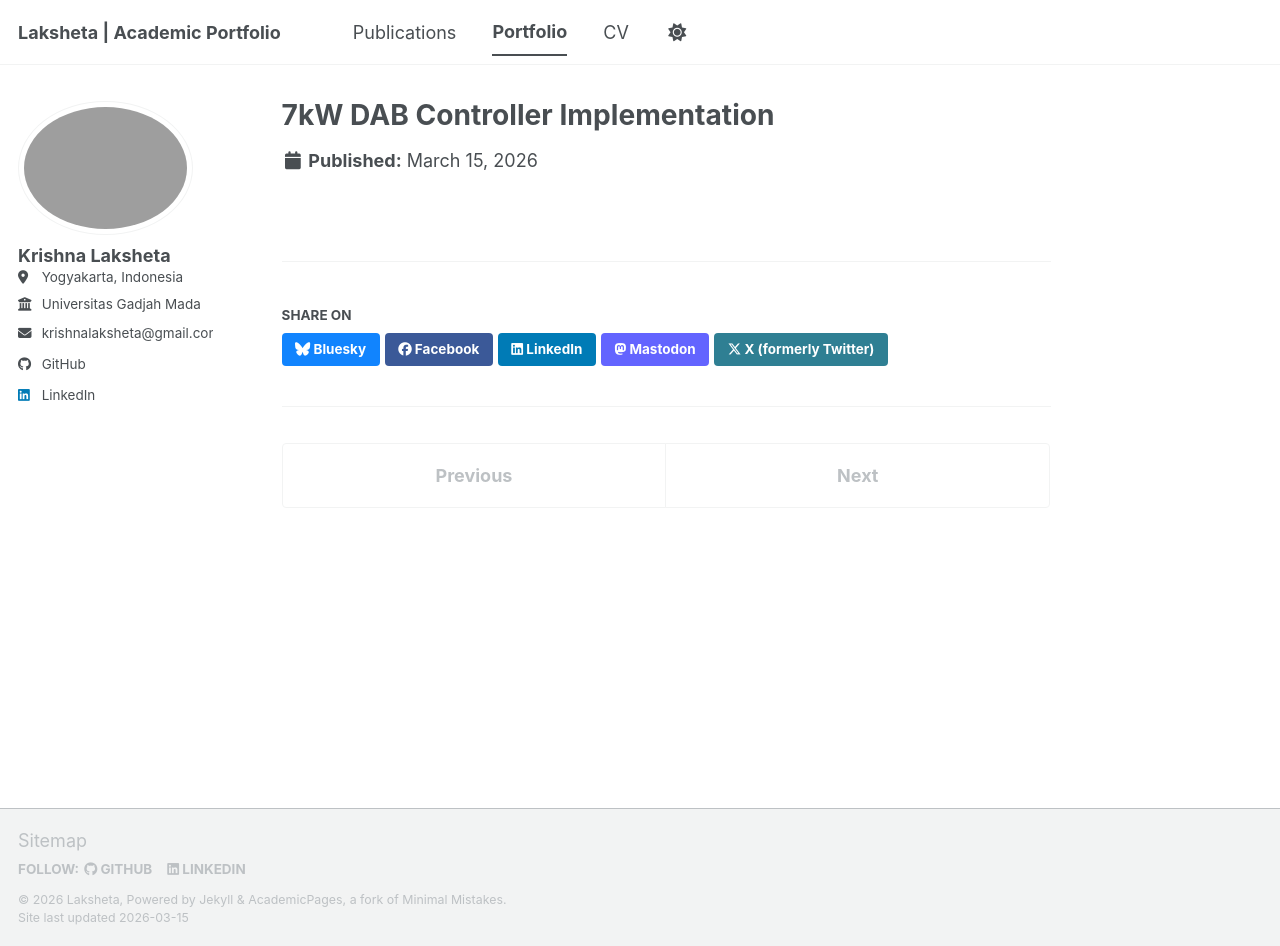
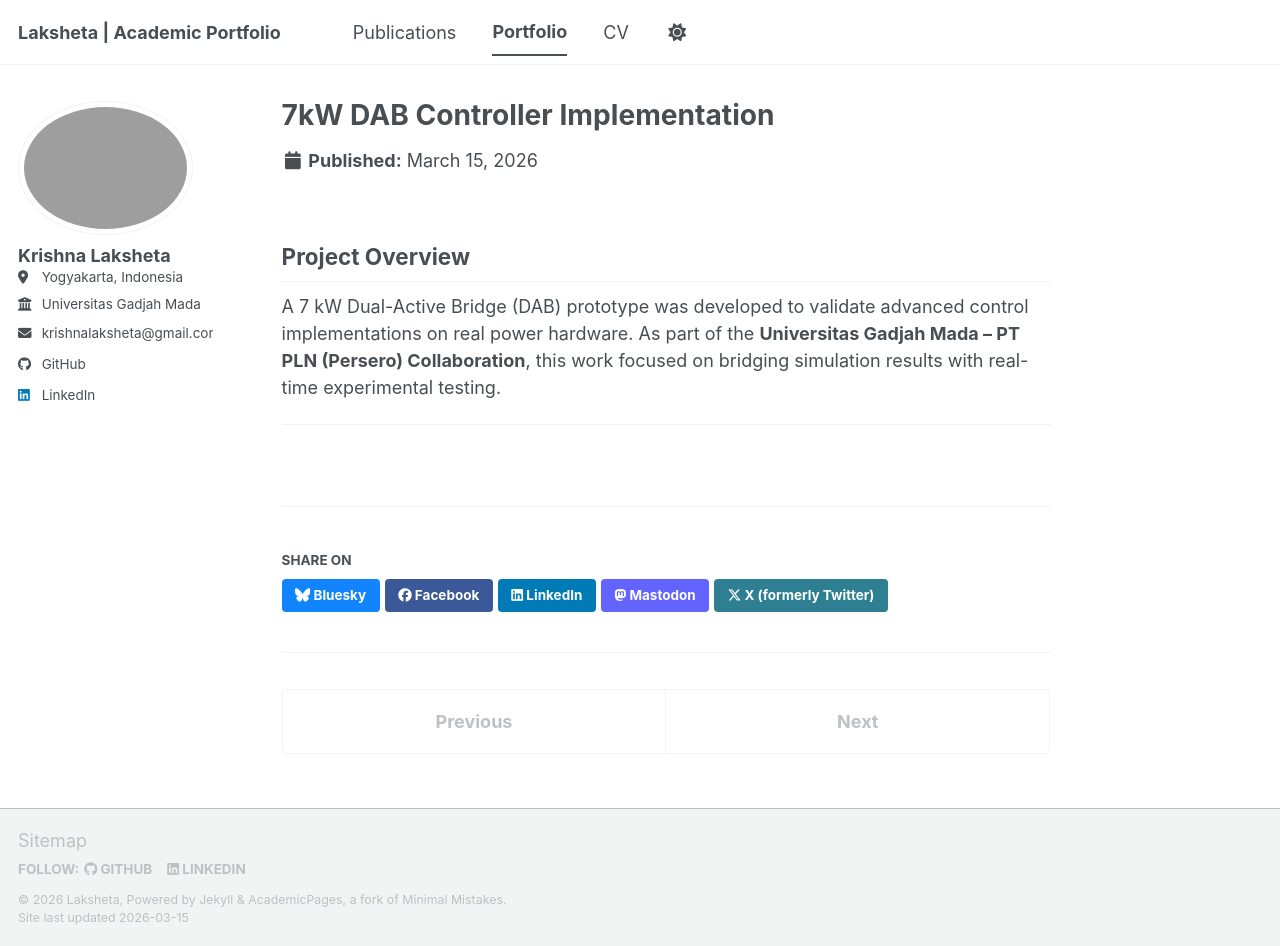
Before and after one commit to laksheta/laksheta.github.io, a Jekyll site: the page built from _portfolio/portfolio-4.md, in a window 1280 px wide and 946 px high. Built offline with Jekyll 4.4.1, drawn with Linux system fonts in a browser that asks for light colours; a script bundle is joined from its source files by our own code; library files that are not in the unit come from our copies.

Commit message:
port-4: add project overview

```diff
--- a/_portfolio/portfolio-4.md
+++ b/_portfolio/portfolio-4.md
@@ -4,3 +4,8 @@
 collection: portfolio
 # classes: wide
 ---
+
+## Project Overview
+A 7 kW Dual-Active Bridge (DAB) prototype was developed to validate advanced control implementations on real power hardware. As part of the **Universitas Gadjah Mada – PT PLN (Persero) Collaboration**, this work focused on bridging simulation results with real-time experimental testing.
+
+---
```
